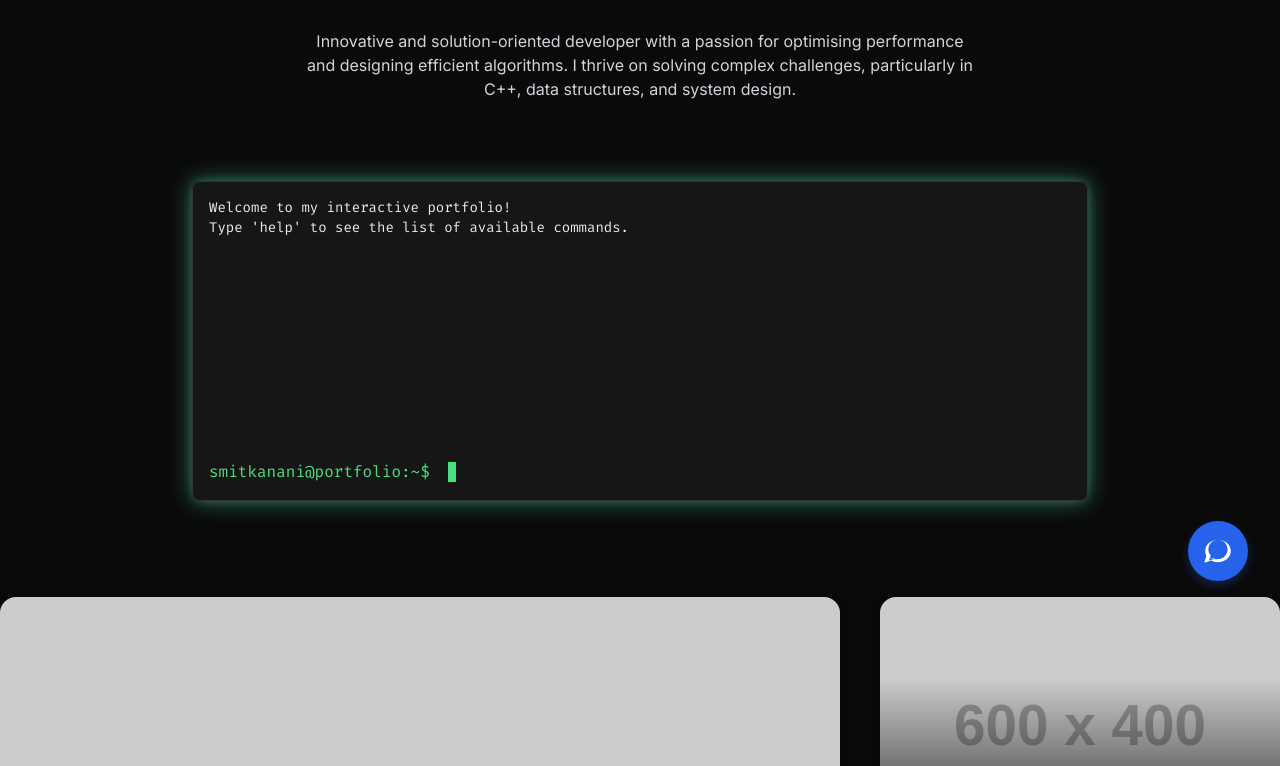
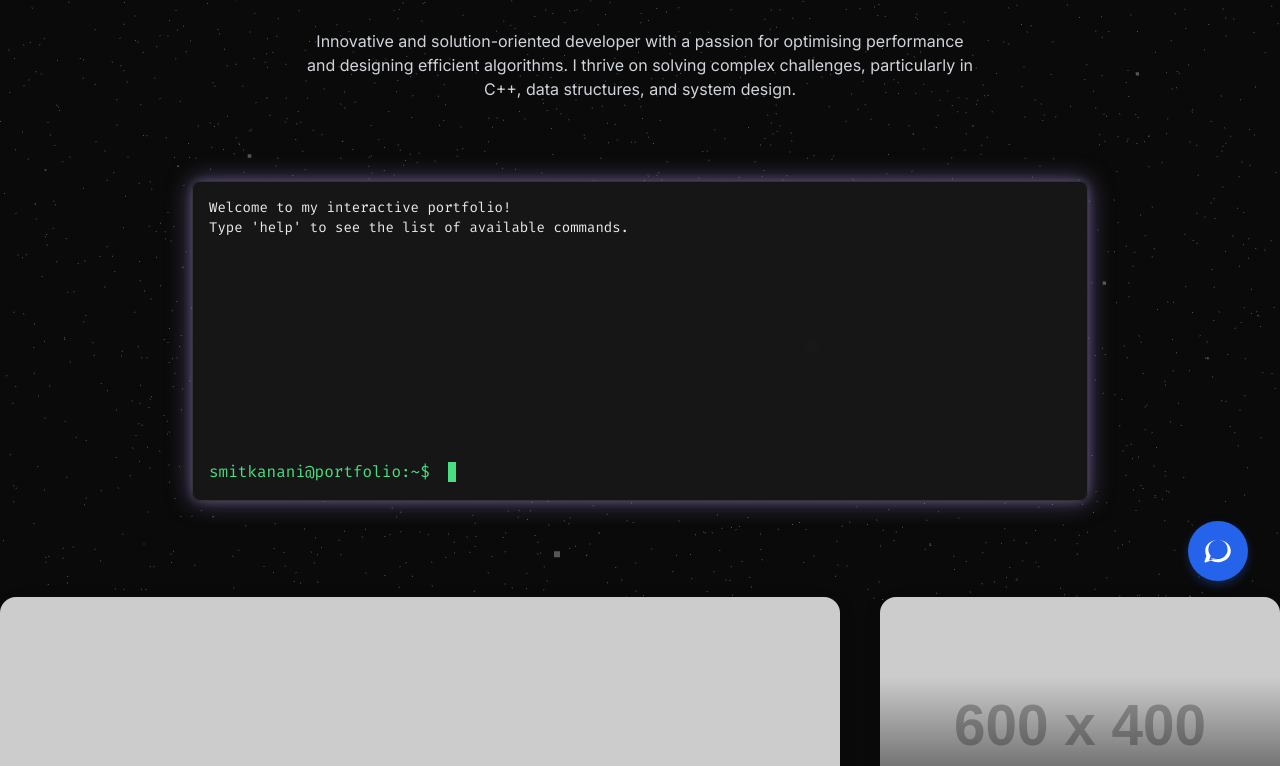
Before and after one commit to SmitKanani55/my-portfolio, a plain HTML site: page index.html in a window 1280 px wide. Shown: the part 187-953 px from the top of the page. Drawn offline with nearby package versions, Linux system fonts and the light colour scheme; placeholder pictures from the web are drawn by us; animation ran at ten frames a second.

Commit message:
Update index.html

```diff
--- a/index.html
+++ b/index.html
@@ -13,9 +13,19 @@
         /* --- General Styles --- */
         body {
             font-family: 'Inter', sans-serif;
-            background-color: #0a0a0a; /* Darker background */
+            background-color: #0a0a0a;
             color: #EAEAEA;
-            overflow-x: hidden; /* Prevent horizontal scroll from animations */
+            overflow-x: hidden;
+        }
+
+        /* --- 3D Canvas Container --- */
+        #canvas-container {
+            position: fixed;
+            top: 0;
+            left: 0;
+            width: 100%;
+            height: 100%;
+            z-index: -1;
         }
 
         /* --- Preloader Styles --- */
@@ -30,7 +40,7 @@
             display: flex;
             align-items: center;
             justify-content: center;
-            transition: opacity 0.5s ease-in-out, visibility 0.5s ease-in-out;
+            transition: opacity 0.3s ease-in-out, visibility 0.3s ease-in-out;
         }
         #preloader.hidden {
             opacity: 0;
@@ -45,7 +55,7 @@
         }
         .preloader-line {
             white-space: pre-wrap;
-            margin-bottom: 0.5rem;
+            margin-bottom: 0.3rem;
         }
         .preloader-cursor {
             display: inline-block;
@@ -60,7 +70,7 @@
         }
         #main-content.visible {
             opacity: 1;
-            transition: opacity 0.5s ease-in-out;
+            transition: opacity 0.3s ease-in-out;
         }
 
         /* --- Animated Gradient Text for Header --- */
@@ -93,33 +103,33 @@
 
         /* --- Enhanced & Animated Terminal Styles --- */
         @keyframes terminal-glow {
-            0%   { box-shadow: 0 0 25px rgba(74, 222, 128, 0.5), 0 0 10px rgba(74, 222, 128, 0.3); } /* Green */
-            33%  { box-shadow: 0 0 25px rgba(96, 165, 250, 0.5), 0 0 10px rgba(96, 165, 250, 0.3); } /* Blue */
-            66%  { box-shadow: 0 0 25px rgba(192, 132, 252, 0.5), 0 0 10px rgba(192, 132, 252, 0.3); } /* Purple */
-            100% { box-shadow: 0 0 25px rgba(74, 222, 128, 0.5), 0 0 10px rgba(74, 222, 128, 0.3); } /* Back to Green */
+            0%   { box-shadow: 0 0 25px rgba(74, 222, 128, 0.5), 0 0 10px rgba(74, 222, 128, 0.3); }
+            33%  { box-shadow: 0 0 25px rgba(96, 165, 250, 0.5), 0 0 10px rgba(96, 165, 250, 0.3); }
+            66%  { box-shadow: 0 0 25px rgba(192, 132, 252, 0.5), 0 0 10px rgba(192, 132, 252, 0.3); }
+            100% { box-shadow: 0 0 25px rgba(74, 222, 128, 0.5), 0 0 10px rgba(74, 222, 128, 0.3); }
         }
         .terminal {
             font-family: 'Fira Code', monospace;
-            background-color: rgba(26, 26, 26, 0.8); /* Slightly transparent */
+            background-color: rgba(26, 26, 26, 0.8);
             border: 1px solid #333;
             backdrop-filter: blur(5px);
             animation: terminal-glow 5s ease-in-out infinite;
             transition: transform 0.3s ease;
         }
         .terminal:hover {
-            transform: scale(1.01); /* Subtle lift on hover */
+            transform: scale(1.01);
         }
         .terminal-output div, .terminal-output pre {
             white-space: pre-wrap;
             word-wrap: break-word;
         }
         .terminal-output a, .bot-message a, .personal-links a {
-            color: #60a5fa; /* blue-400 */
+            color: #60a5fa;
             text-decoration: underline;
             transition: color 0.2s ease-in-out;
         }
         .terminal-output a:hover, .bot-message a:hover, .personal-links a:hover {
-            color: #93c5fd; /* blue-300 */
+            color: #93c5fd;
         }
         .terminal-line { display: flex; align-items: center; width: 100%; }
         .prompt { color: #4ade80; margin-right: 0.5rem; }
@@ -154,18 +164,18 @@
             overflow: hidden;
             position: relative;
             box-shadow: 0 4px 15px rgba(0,0,0,0.2);
-            transform-style: preserve-3d; /* Enable 3D transforms */
-            will-change: transform; /* Performance optimization */
+            transform-style: preserve-3d;
+            will-change: transform;
             transition: box-shadow 0.4s ease;
         }
         .project-card:hover {
-             box-shadow: 0 10px 40px rgba(0,0,0,0.5);
+            box-shadow: 0 10px 40px rgba(0,0,0,0.5);
         }
         .project-card .card-content {
             position: relative;
             width: 100%;
             height: 100%;
-            transform: translateZ(20px); /* Lift content off the card */
+            transform: translateZ(20px);
         }
         .project-card img {
             width: 100%;
@@ -236,6 +246,9 @@
 </head>
 <body class="antialiased">
 
+    <!-- 3D Background -->
+    <div id="canvas-container"></div>
+
     <!-- Preloader -->
     <div id="preloader">
         <div class="preloader-content">
@@ -246,7 +259,6 @@
 
     <!-- Main Content (initially hidden) -->
     <div id="main-content" class="hidden">
-        <!-- Header, Terminal, Portfolio Grid -->
         <header class="text-center py-16 md:py-20">
             <h1 class="text-4xl md:text-6xl font-bold tracking-tighter text-white animated-gradient-text">SMIT KANANI</h1>
             <p class="mt-4 text-lg md:text-xl text-gray-400 tracking-wide">Computer Science Enthusiast</p>
@@ -266,10 +278,8 @@
             </div>
         </section>
 
-        <!-- Asymmetrical Project Grid -->
         <main id="portfolio-grid" class="grid grid-cols-1 md:grid-cols-2 lg:grid-cols-3 gap-8 md:gap-10"></main>
 
-        <!-- Personal Links Section -->
         <section class="personal-links text-center pt-12 pb-8">
             <p class="text-gray-400 italic">Curious about my non-coding life? Stalk me here (I don't mind)...</p>
             <div class="flex justify-center items-center gap-6 mt-4">
@@ -280,11 +290,10 @@
         </section>
 
         <footer class="text-center pb-12">
-            <p class="text-gray-500">&copy; 2025 Smit Kanani. All Rights Reserved.</p>
+            <p class="text-gray-500">© 2025 Smit Kanani. All Rights Reserved.</p>
         </footer>
     </div>
 
-    <!-- Project Modal -->
     <div id="modal" class="fixed inset-0 bg-black bg-opacity-80 backdrop-blur-sm flex items-center justify-center p-4 z-50 hidden modal-enter">
         <div id="modal-content-container" class="bg-[#1a1a1a] rounded-2xl shadow-2xl w-full max-w-4xl max-h-[90vh] flex flex-col md:flex-row overflow-hidden">
             <div class="w-full md:w-1/2 h-64 md:h-auto"><img id="modal-image" src="" alt="Project Image" class="w-full h-full object-cover"></div>
@@ -294,10 +303,9 @@
                 <a id="modal-link" href="#" target="_blank" rel="noopener noreferrer" class="mt-8 inline-block bg-blue-600 text-white text-center font-semibold py-3 px-6 rounded-lg hover:bg-blue-700 transition-colors duration-300">View Project</a>
             </div>
         </div>
-        <button id="close-modal" class="absolute top-6 right-6 text-white text-4xl hover:text-gray-300 transition-colors duration-300">&times;</button>
+        <button id="close-modal" class="absolute top-6 right-6 text-white text-4xl hover:text-gray-300 transition-colors duration-300">×</button>
     </div>
 
-    <!-- Chatbot Widget -->
     <div id="chat-widget">
         <div id="chat-container" class="hidden" style="transform: scale(0); opacity: 0;">
             <div class="chat-header">Chat with my AI assistant</div>
@@ -314,11 +322,55 @@
         </button>
     </div>
 
+    <script src="https://cdnjs.cloudflare.com/ajax/libs/three.js/r128/three.min.js"></script>
     <script>
         document.addEventListener('DOMContentLoaded', () => {
+            // --- 3D Scene Setup ---
+            const scene = new THREE.Scene();
+            const camera = new THREE.PerspectiveCamera(75, window.innerWidth / window.innerHeight, 0.1, 1000);
+            const renderer = new THREE.WebGLRenderer({ antialias: true, alpha: true });
+            renderer.setSize(window.innerWidth, window.innerHeight);
+            document.getElementById('canvas-container').appendChild(renderer.domElement);
+            camera.position.z = 5;
+
+            const starVertices = [];
+            for (let i = 0; i < 15000; i++) {
+                const x = THREE.MathUtils.randFloatSpread(2000);
+                const y = THREE.MathUtils.randFloatSpread(2000);
+                const z = THREE.MathUtils.randFloatSpread(2000);
+                starVertices.push(x, y, z);
+            }
+            const starGeometry = new THREE.BufferGeometry();
+            starGeometry.setAttribute('position', new THREE.Float32BufferAttribute(starVertices, 3));
+            const starMaterial = new THREE.PointsMaterial({ color: 0x555555, size: 0.7 });
+            const stars = new THREE.Points(starGeometry, starMaterial);
+            scene.add(stars);
+
+            const mouse = new THREE.Vector2();
+            function onMouseMove(event) {
+                mouse.x = (event.clientX / window.innerWidth) * 2 - 1;
+                mouse.y = - (event.clientY / window.innerHeight) * 2 + 1;
+            }
+            window.addEventListener('mousemove', onMouseMove);
+
+            function animate3D() {
+                requestAnimationFrame(animate3D);
+                camera.position.x += (mouse.x * 0.5 - camera.position.x) * 0.02;
+                camera.position.y += (mouse.y * 0.5 - camera.position.y) * 0.02;
+                camera.lookAt(scene.position);
+                stars.rotation.y += 0.0001;
+                renderer.render(scene, camera);
+            }
+            animate3D();
+
+            window.addEventListener('resize', () => {
+                camera.aspect = window.innerWidth / window.innerHeight;
+                camera.updateProjectionMatrix();
+                renderer.setSize(window.innerWidth, window.innerHeight);
+            });
+
             // --- DATA ---
             const projects = [
-                // ✨ UPDATED: Project 1 is now the Data Structures project
                 { id: 1, title: "MyDataStructures: A C++ Systems Project", shortName: "datastructures", description: "A comprehensive C++ project replicating core data structures like MyString, MyLinkedList, MyStack, and MyQueue from scratch without using the STL. This project was a deep dive into dynamic memory allocation, move semantics, operator overloading, and RAII principles.", thumbnailUrl: "https://placehold.co/600x400/1a1a1a/ffffff?text=Data+Structures", imageUrl: "https://placehold.co/800x800/1a1a1a/ffffff?text=MyDataStructures", projectUrl: "https://github.com/SmitKanani55/MyDataStructures" },
                 { id: 2, title: "OS Scheduling Algorithms", shortName: "scheduler", description: "Implemented various CPU scheduling algorithms (FCFS, SJF, Priority, Round Robin) in C++. Analysis showed that for I/O-bound workloads, the Round Robin implementation reduced average waiting time by 30% compared to FCFS.", thumbnailUrl: "https://placehold.co/600x400/2b2b2b/ffffff?text=OS+Scheduler", imageUrl: "https://placehold.co/800x800/2b2b2b/ffffff?text=OS_Scheduling", projectUrl: "https://github.com/SmitKanani55/" },
                 { id: 3, title: "Notes Web App", shortName: "notes", description: "Developed a responsive and user-friendly notes-taking web application using the MERN stack. Features include real-time dynamic title editing and instant note management (create, edit, delete).", thumbnailUrl: "https://placehold.co/600x400/3c3c3c/ffffff?text=Notes+App", imageUrl: "https://placehold.co/800x800/3c3c3c/ffffff?text=Notes_Web_App", projectUrl: "http://linkedin.com/posts/smitkanani55_webdevelopment-nodejs-expressjs-activity-7286345962657058816-VgVt/?utm_source=share&utm_medium=member_desktop&rcm=ACoAAD_ZFVABcUJqGMor8UuI5HVKwPomPjtIalE" }
@@ -346,10 +398,6 @@
                 hobbies: [
                     "Exploring emerging AI applications and technologies",
                     "Researching and analysing unicorn startups and their growth strategies"
-                ],
-                writings: [
-                    { title: "Why I Chose Copy-on-Write for my C++ String Class", url: "#" },
-                    { title: "A Deep Dive into Round Robin Scheduling", url: "#" }
                 ],
                 resumeUrl: "https://drive.google.com/uc?export=download&id=1GTJ8QzwtWTjSzILPC5rRFsSZ88SYLWyq"
             };
@@ -440,14 +488,13 @@
                 const [cmd, ...args] = command.toLowerCase().trim().split(' ');
                 switch (cmd) {
                     case 'help':
-                        printToTerminal(`Available commands:\n  about        - Summary about me\n  projects     - My main projects\n  skills       - My technical skills\n  links        - Social & coding profiles\n  hobbies      - My personal interests\n  writings     - My blog posts and articles\n  certificates - My certifications\n  resume       - Download my resume (auto-opens new tab)\n  contact      - My contact information\n  clear        - Clears the terminal\n  ✨ explain   - Conversational project summary\n  ✨ deep-dive - Technical project breakdown\n  ✨ suggest-project - Get a new project idea`);
+                        printToTerminal(`Available commands:\n  about        - Summary about me\n  projects     - My main projects\n  skills       - My technical skills\n  links        - Social & coding profiles\n  hobbies      - My personal interests\n  certificates - My certifications\n  resume       - Download my resume (auto-opens new tab)\n  contact      - My contact information\n  clear        - Clears the terminal\n  ✨ explain   - Conversational project summary\n  ✨ deep-dive - Technical project breakdown\n  ✨ suggest-project - Get a new project idea`);
                         break;
                     case 'about': printToTerminal(resumeData.summary); break;
                     case 'projects': printToTerminal(`Here are my projects. Use 'explain <name>' or 'deep-dive <name>'.\n${projects.map(p => `  - ${p.title} (use '${p.shortName}')`).join('\n')}`); break;
                     case 'skills': printToTerminal(`Languages: ${resumeData.skills.languages}\nFrameworks: ${resumeData.skills.frameworks}`); break;
                     case 'links': printToTerminal(`You can find me here:\n${resumeData.links.map(l => `  - ${l.name}: <a href="${l.url}" target="_blank">${l.url}</a>`).join('\n')}`); break;
                     case 'hobbies': printToTerminal(`My Hobbies & Interests:\n${resumeData.hobbies.map(h => `  - ${h}`).join('\n')}`); break;
-                    case 'writings': printToTerminal(`My Articles:\n${resumeData.writings.map(w => `  - <a href="${w.url}" target="_blank">${w.title}</a>`).join('\n')}`); break;
                     case 'certificates': printToTerminal(`My Certifications:\n${resumeData.certifications.map(c => `  - ${c.name}`).join('\n')}`); break;
                     case 'contact': printToTerminal(`Email: ${resumeData.contact.email}\nPhone: ${resumeData.contact.phone}`); break;
                     case 'resume':
@@ -455,7 +502,6 @@
                         window.open(resumeData.resumeUrl, '_blank');
                         break;
                     case 'clear':
-                        // ✨ UPDATED: Clear command now restores the welcome message
                         terminalOutput.innerHTML = '';
                         printToTerminal(welcomeMessage);
                         break;
@@ -636,8 +682,6 @@
                     "Booting SmitOS v2.0...",
                     "Initializing kernel...",
                     "Loading interactive modules...",
-                    "Compiling portfolio components... [OK]",
-                    "Finalizing UI/UX enhancements...",
                     "Welcome."
                 ];
                 let currentLine = 0;
@@ -655,21 +699,20 @@
                             if (charIndex < line.length) {
                                 lineEl.textContent += line.charAt(charIndex);
                                 charIndex++;
-                                setTimeout(typeChar, 20); // Faster typing
+                                setTimeout(typeChar, 10); // Faster typing
                             } else {
                                 currentLine++;
-                                setTimeout(typeLine, 150); // Faster delay between lines
+                                setTimeout(typeLine, 50); // Faster delay between lines
                             }
                         }
                         typeChar();
                     } else {
-                        // Animation finished
                         setTimeout(() => {
                             preloader.classList.add('hidden');
                             mainContent.classList.remove('hidden');
                             mainContent.classList.add('visible');
                             terminalInput.focus();
-                        }, 500); // Faster final delay
+                        }, 200); // Faster final delay
                     }
                 }
                 typeLine();
@@ -678,8 +721,8 @@
             // --- INITIALIZATION ---
             renderProjects();
             printToTerminal(welcomeMessage);
-            resizeInput(); // Set initial size
-            runPreloader(); // Start the preloader
+            resizeInput();
+            runPreloader();
         });
     </script>
 </body>
```
